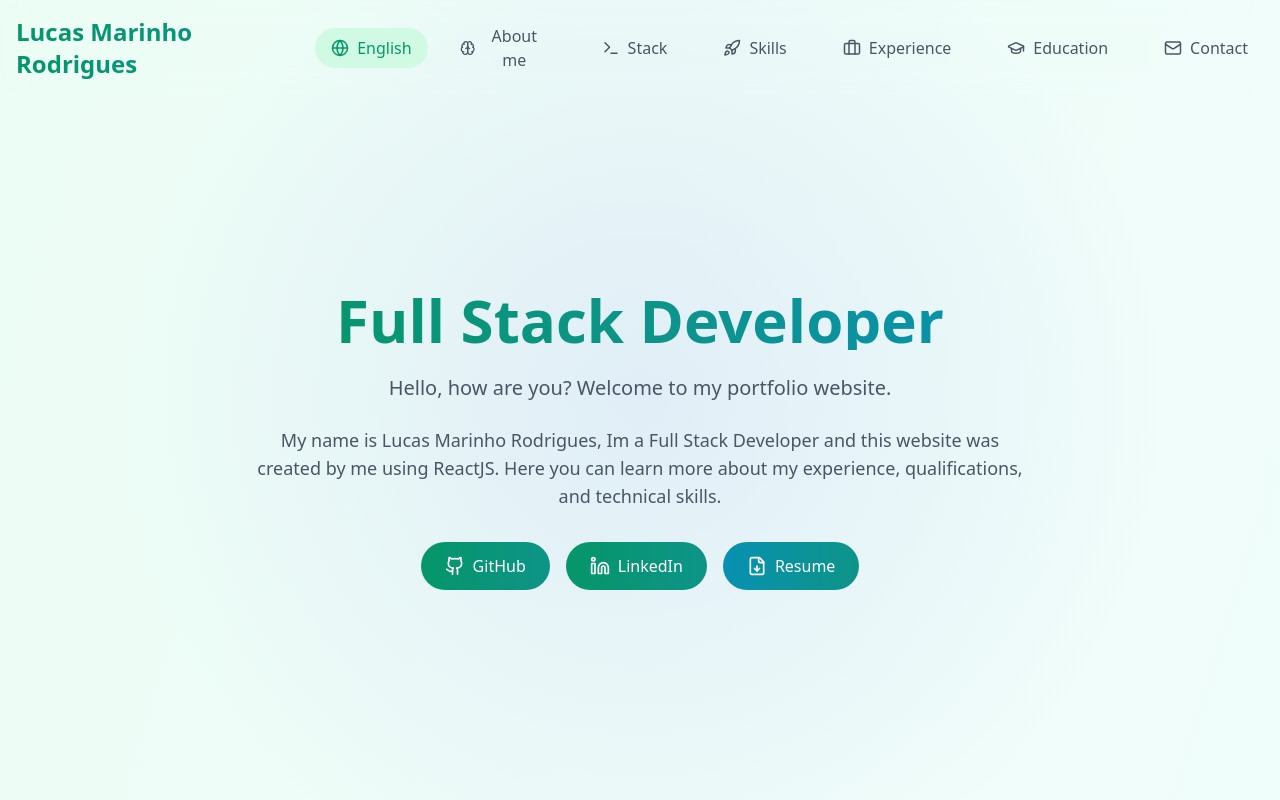
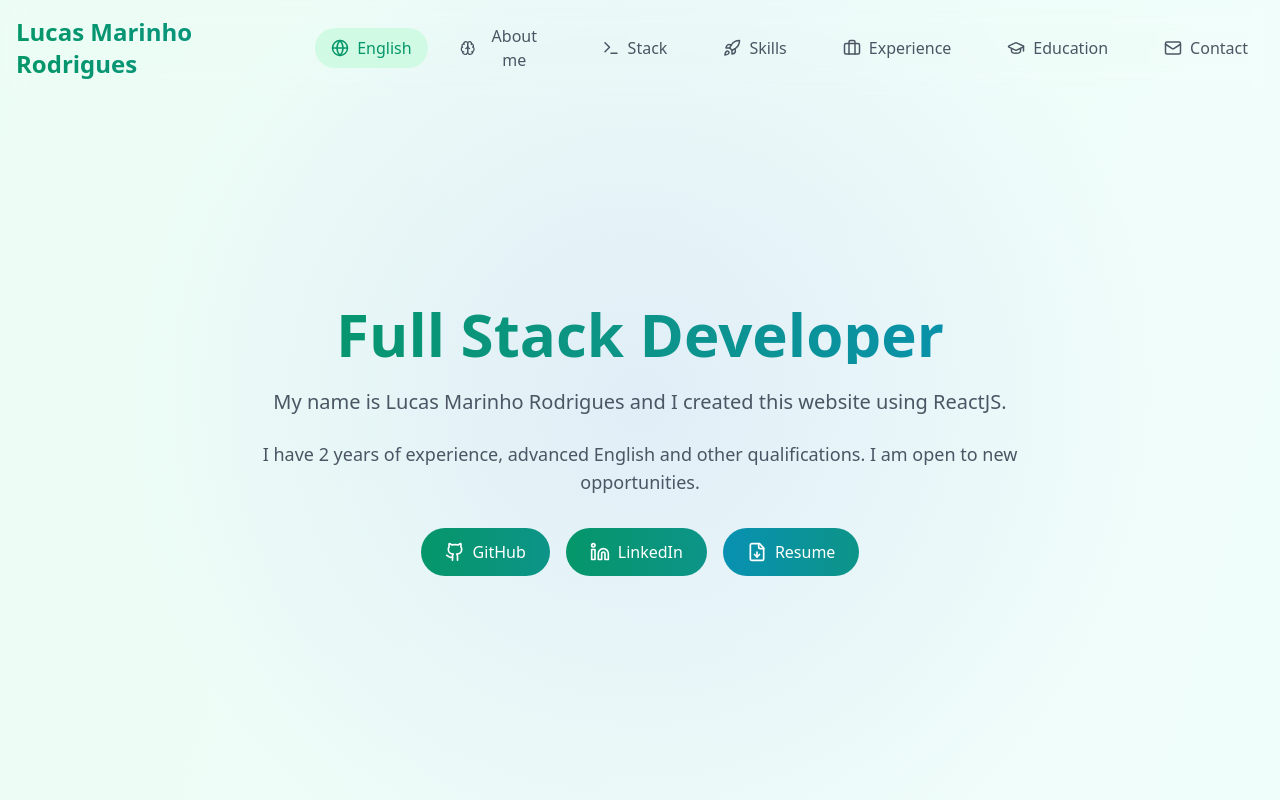
Before and after one commit to lucaspontestur/SiteApresentacao, a React (Vite) app: page / in a window 1280 px wide. Both pictures are taken after a click on the button "Português". Shown: the top 800 px of the page. Built offline with nearby package versions, Linux system fonts and the light colour scheme.

Commit message:
Email adicionado pra versão em inglês e texto corrigido

```diff
--- a/src/components/ContactFormSection.jsx
+++ b/src/components/ContactFormSection.jsx
@@ -2,18 +2,28 @@ import { useState } from 'react';
 import { Mail, Loader2 } from 'lucide-react';
 import { Card, CardContent } from "@/components/ui/card";
 import emailjs from '@emailjs/browser';
+import PropTypes from 'prop-types';
 
-const ContactFormSection = () => {
+const ContactFormSection = ({ language }) => {
   const [formData, setFormData] = useState({
     name: '',
     email: '',
     message: ''
   });
+  ContactFormSection.propTypes = {
+    language: PropTypes.string.isRequired
+  };
+
   const [status, setStatus] = useState({
     loading: false,
     error: null,
     success: false
   });
+
+  const titles = {
+    pt: "Entre em Contato:",
+    en: "Get in Touch:"
+  };
 
   const handleSubmit = async (e) => {
     e.preventDefault();
@@ -60,7 +70,7 @@ const ContactFormSection = () => {
     <section className="py-20 bg-white/50 backdrop-blur-md">
       <div className="container mx-auto px-4">
         <h2 className="text-4xl font-bold text-center mb-12 bg-gradient-to-r from-emerald-600 to-cyan-600 text-transparent bg-clip-text">
-          Entre em Contato:
+          {titles[language]}
         </h2>
 
         <Card className="max-w-3xl mx-auto">
--- a/src/components/LucasMarinho.jsx
+++ b/src/components/LucasMarinho.jsx
@@ -430,7 +430,7 @@ const LucasMarinho = ({ language, setLanguage }) => {
         className="py-20 bg-white/50 backdrop-blur-md"
       >
         <div className="container mx-auto px-4">
-        <ContactFormSection />
+        <ContactFormSection language="pt" />
           <div className="max-w-4xl mx-auto">
             <div className="grid md:grid-cols-2 gap-8 mb-12">
               <Card className="hover:shadow-xl transition-all duration-300">
--- a/src/components/LucasMarinhoIng.jsx
+++ b/src/components/LucasMarinhoIng.jsx
@@ -1,4 +1,5 @@
 import { useState, useEffect, useRef, useMemo } from 'react';
+import ContactFormSection from './ContactFormSection';
 import {
   Code, GraduationCap, Award, Mail, Phone, MapPin,
   Github, Linkedin, Terminal, Gamepad, Brain,
@@ -127,10 +128,10 @@ const LucasMarinhoIng = ({ language, setLanguage }) => {
           </h1>
           <div className="max-w-3xl mx-auto mb-8">
             <p className="text-xl text-gray-600 mb-6">
-              Hello, how are you? Welcome to my portfolio website.
+              My name is Lucas Marinho Rodrigues and I created this website using ReactJS.
             </p>
             <p className="text-lg text-gray-600 mb-8">
-              My name is Lucas Marinho Rodrigues, Im a Full Stack Developer and this website was created by me using ReactJS. Here you can learn more about my experience, qualifications, and technical skills.
+            I have 2 years of experience, advanced English and other qualifications. I am open to new opportunities.
             </p>
           </div>
           <div className="flex justify-center gap-4">
@@ -430,9 +431,7 @@ const LucasMarinhoIng = ({ language, setLanguage }) => {
         className="py-20 bg-white/50 backdrop-blur-md"
       >
         <div className="container mx-auto px-4">
-          <h2 className="text-4xl font-bold text-center mb-12 bg-gradient-to-r from-emerald-600 to-teal-600 text-transparent bg-clip-text">
-            Lets Talk?
-          </h2>
+        <ContactFormSection language="en" />
           <div className="max-w-4xl mx-auto">
             <div className="grid md:grid-cols-2 gap-8 mb-12">
               <Card className="hover:shadow-xl transition-all duration-300">
```
Also changed, not shown: arvore.txt.
